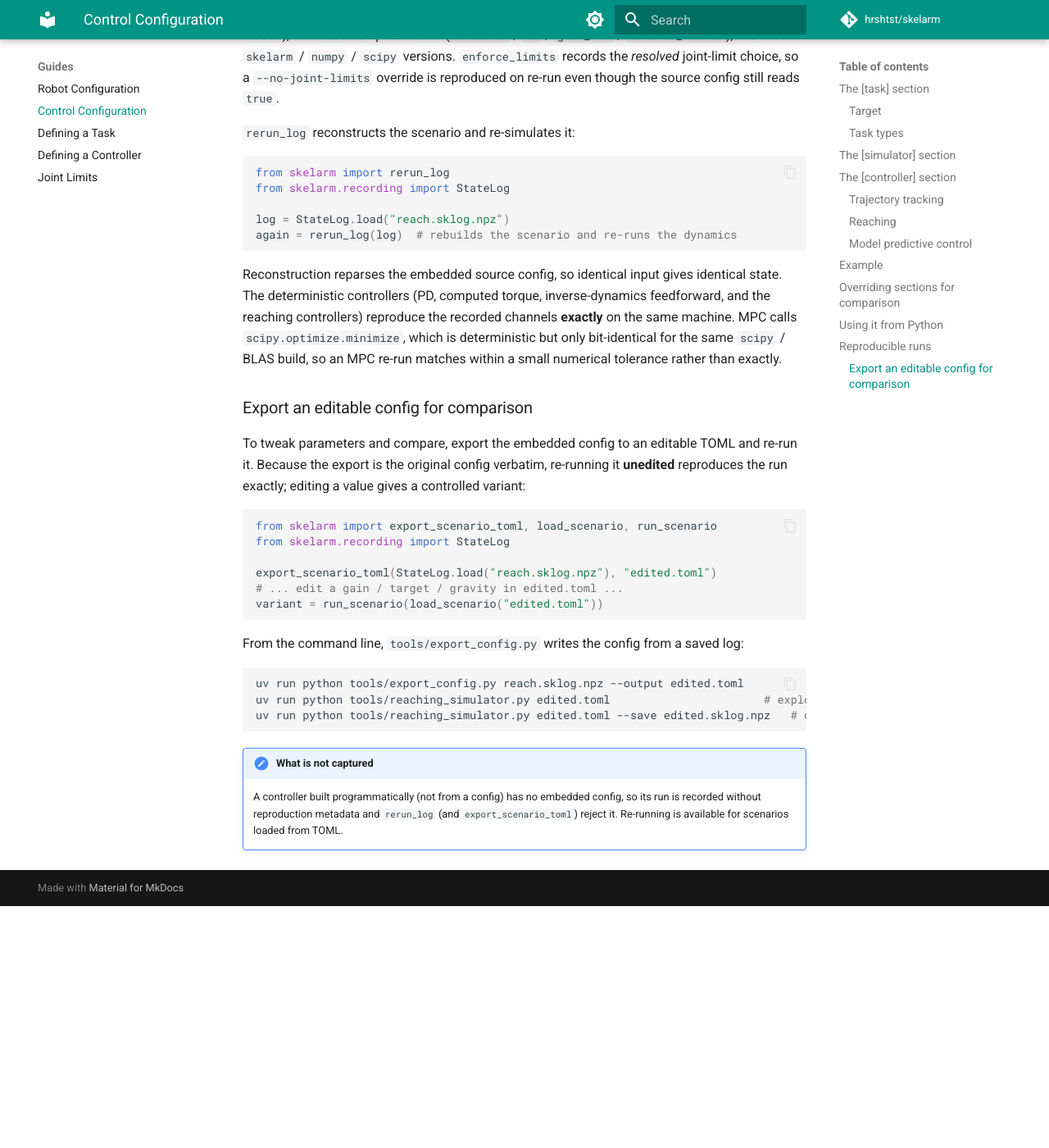
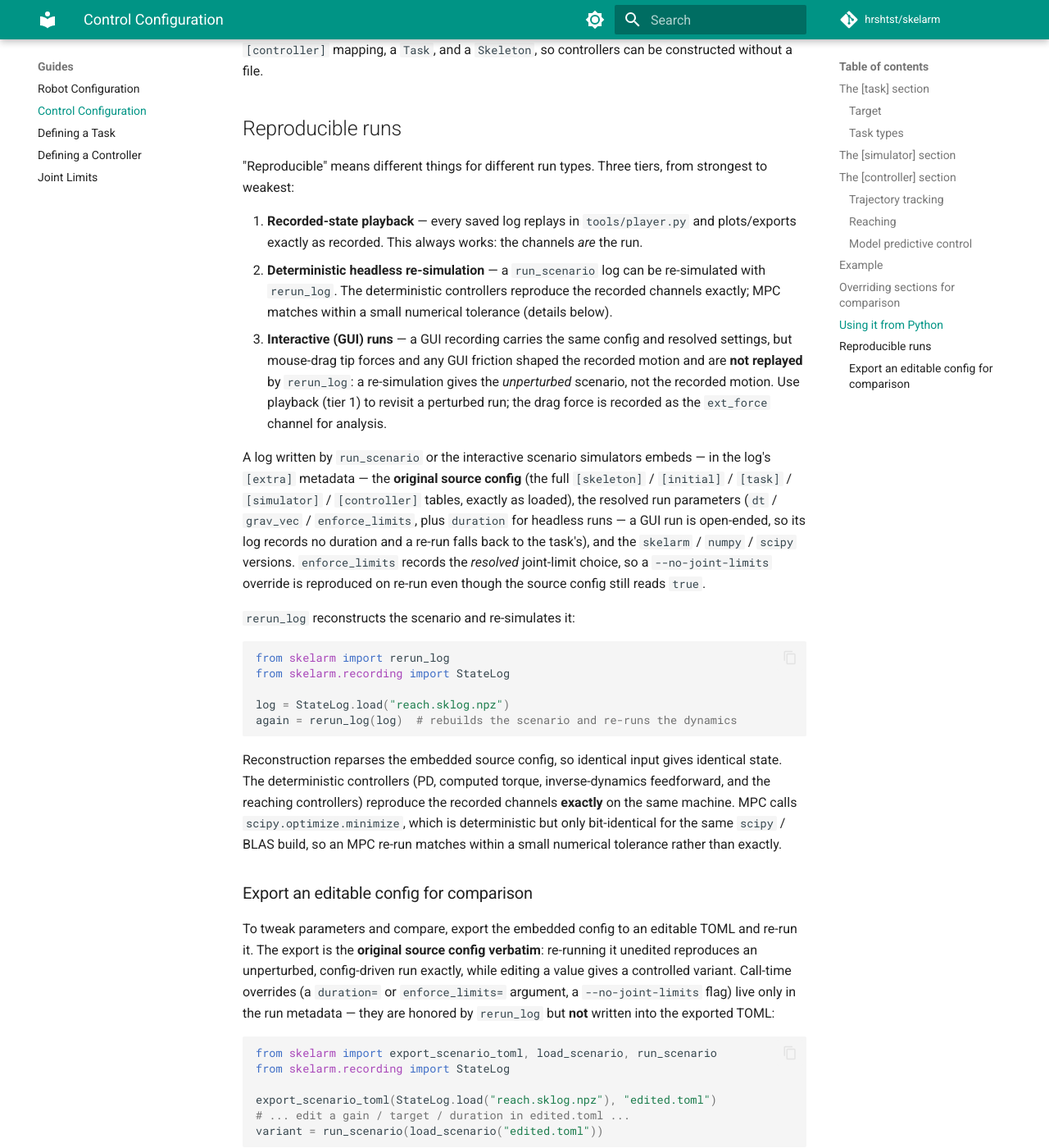
Before and after one commit to hrshtst/skelarm, an MkDocs documentation site: the page built from docs/guides/control_configuration.md, in a window 1280 px wide and 1400 px high, scrolled down 8407 px. Shown: the whole window at 82% size. Built offline with MkDocs 1.6.1 and Material for MkDocs 9.7.7, drawn with Linux system fonts in a browser that asks for light colours; a script that is not in the unit is left out; comment, search, counter and statistics services are not loaded; before the commit the page ends 9512 px from its top, so only the background shows below that; some of the changed text lies outside the part shown.

Commit message:
docs: fix guide claims about the task schema, dt, and reproducibility

````diff
--- a/docs/guides/control_configuration.md
+++ b/docs/guides/control_configuration.md
@@ -148,6 +148,11 @@ reference content is **embedded** in the run log, so `rerun_log` and exported co
 reproduce the run without the original file. Curve and DOF rules: a
 `joint_trajectory_tracking` reference must have the same joint count as the robot.
 
+The IK-based conversions (`periodic_curve`, `trajectory_tracking`) solve each sample
+with numerical IK and keep the best-effort joint angles even where a sample cannot
+be reached; if any sample ends noticeably off the task path (beyond 0.1 mm), one
+aggregated `UserWarning` reports how many samples deviated and where.
+
 Only these are built in. To add a goal that is not a single target point, or a new
 reference source, see [Defining a Task](defining_a_task.md).
 
@@ -166,6 +171,11 @@ table is optional; an absent `[simulator]` uses the defaults.
 dt = 0.002
 enforce_limits = true
 ```
+
+Headless runs and the interactive simulators integrate with the same `dt`: the GUI
+fits as many physics substeps of `dt` as fill its ~20 ms render frame (e.g. ten
+substeps at `dt = 0.002`), and for a `dt` above the frame period it runs one substep
+per tick with the render timer slowed to match, so wall clock tracks simulated time.
 
 `enforce_limits` is a *run condition*: with the default `true` the fixed-step loop pins
 each joint at its `[qmin, qmax]` bound (a hard stop); with `false` the bounds are dropped
@@ -303,7 +313,7 @@ so each saved run's log still embeds its exact (overridden) config for reproduct
 from skelarm import load_scenario, run_scenario
 
 scenario = load_scenario("examples/reach.toml")
-log = run_scenario(scenario)  # uses the task's duration / dt
+log = run_scenario(scenario)  # duration from [task], dt from [simulator]
 log.save("reach.sklog.npz")  # replay/analyze with tools/player.py
 ```
 
@@ -314,13 +324,31 @@ so controllers can be constructed without a file.
 
 ## Reproducible runs
 
-A log written by `run_scenario` (and by the interactive scenario simulators) is a
-self-contained, re-runnable record. It embeds — in the log's `[extra]` metadata — the
-**original source config** (the full `[skeleton]` / `[initial]` / `[task]` /
-`[simulator]` / `[controller]` tables, exactly as loaded), the actual run parameters (`duration` /
-`dt` / `grav_vec` / `enforce_limits`), and the `skelarm` / `numpy` / `scipy` versions.
-`enforce_limits` records the *resolved* joint-limit choice, so a `--no-joint-limits`
-override is reproduced on re-run even though the source config still reads `true`.
+"Reproducible" means different things for different run types. Three tiers, from
+strongest to weakest:
+
+1. **Recorded-state playback** — every saved log replays in `tools/player.py` and
+   plots/exports exactly as recorded. This always works: the channels *are* the run.
+2. **Deterministic headless re-simulation** — a `run_scenario` log can be
+   re-simulated with `rerun_log`. The deterministic controllers reproduce the
+   recorded channels exactly; MPC matches within a small numerical tolerance
+   (details below).
+3. **Interactive (GUI) runs** — a GUI recording carries the same config and
+   resolved settings, but mouse-drag tip forces and any GUI friction shaped the
+   recorded motion and are **not replayed** by `rerun_log`: a re-simulation gives
+   the *unperturbed* scenario, not the recorded motion. Use playback (tier 1) to
+   revisit a perturbed run; the drag force is recorded as the `ext_force` channel
+   for analysis.
+
+A log written by `run_scenario` or the interactive scenario simulators embeds — in
+the log's `[extra]` metadata — the **original source config** (the full
+`[skeleton]` / `[initial]` / `[task]` / `[simulator]` / `[controller]` tables,
+exactly as loaded), the resolved run parameters (`dt` / `grav_vec` /
+`enforce_limits`, plus `duration` for headless runs — a GUI run is open-ended, so
+its log records no duration and a re-run falls back to the task's), and the
+`skelarm` / `numpy` / `scipy` versions. `enforce_limits` records the *resolved*
+joint-limit choice, so a `--no-joint-limits` override is reproduced on re-run even
+though the source config still reads `true`.
 
 `rerun_log` reconstructs the scenario and re-simulates it:
 
@@ -342,15 +370,18 @@ an MPC re-run matches within a small numerical tolerance rather than exactly.
 ### Export an editable config for comparison
 
 To tweak parameters and compare, export the embedded config to an editable TOML and
-re-run it. Because the export is the original config verbatim, re-running it
-**unedited** reproduces the run exactly; editing a value gives a controlled variant:
+re-run it. The export is the **original source config verbatim**: re-running it
+unedited reproduces an unperturbed, config-driven run exactly, while editing a value
+gives a controlled variant. Call-time overrides (a `duration=` or `enforce_limits=`
+argument, a `--no-joint-limits` flag) live only in the run metadata — they are
+honored by `rerun_log` but **not** written into the exported TOML:
 
 ```python
 from skelarm import export_scenario_toml, load_scenario, run_scenario
 from skelarm.recording import StateLog
 
 export_scenario_toml(StateLog.load("reach.sklog.npz"), "edited.toml")
-# ... edit a gain / target / gravity in edited.toml ...
+# ... edit a gain / target / duration in edited.toml ...
 variant = run_scenario(load_scenario("edited.toml"))
 ```
 
````
Also changed, not shown: docs/guides/defining_a_task.md (+12 -7 lines), docs/guides/joint_limits.md (+3 -1 lines), 2 other files.
